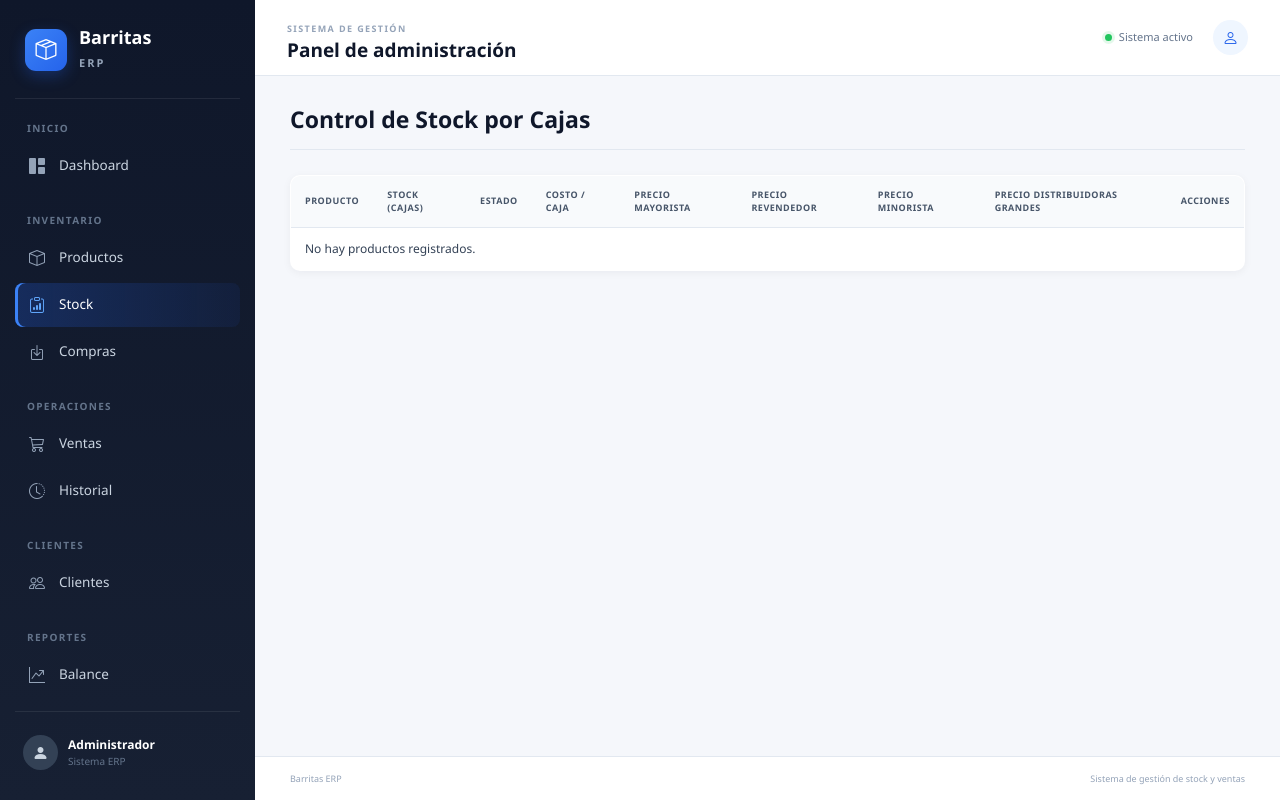
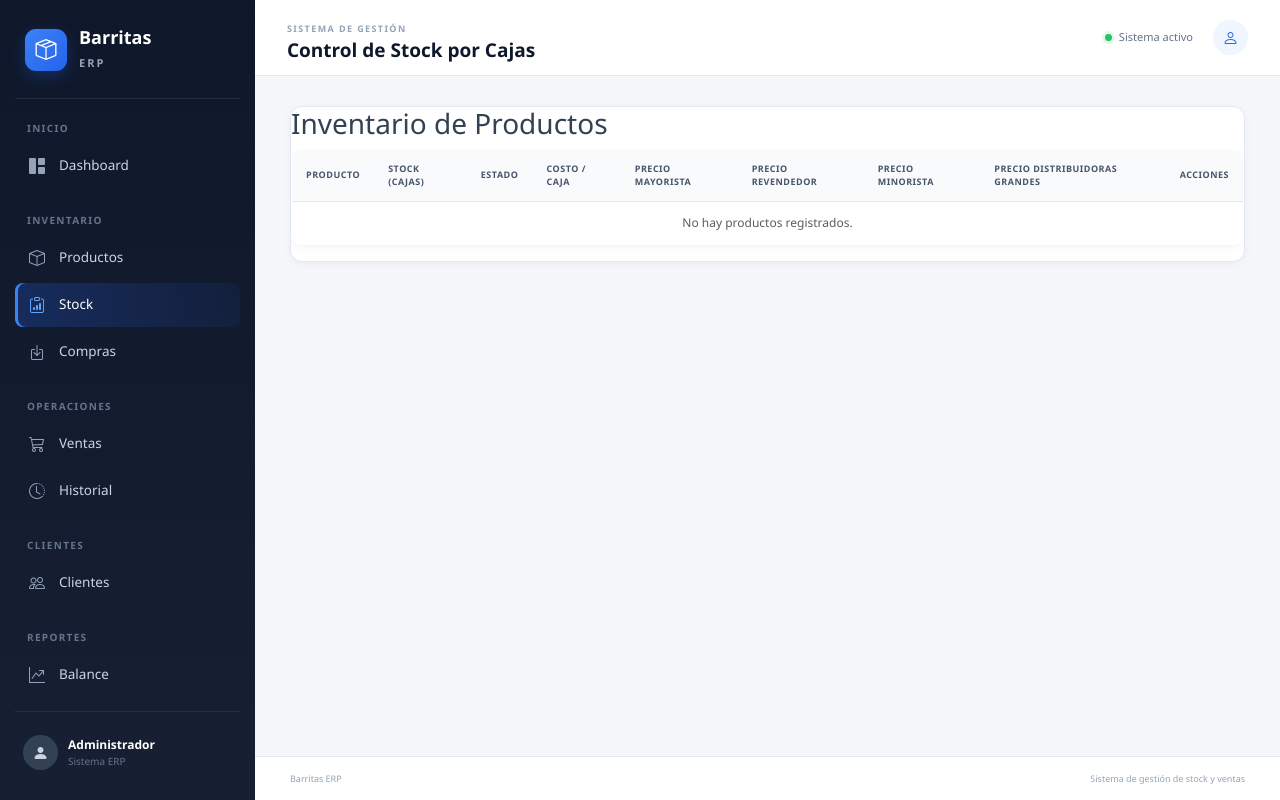
Before and after one commit to FrancoLince/barritas-stock, a Flask app: page /stock in a window 1280 px wide. Run offline with Flask 3, Linux system fonts and the light colour scheme; a user stored in the database is signed in; data comes from the database, SQL or seed files in the repository; data that the repository does not hold is empty.

Commit message:
Update stock.html

```diff
--- a/templates/stock.html
+++ b/templates/stock.html
@@ -1,11 +1,16 @@
 {% extends 'base.html' %}
 
+{% block title %}Stock | Barritas ERP{% endblock %}
+{% block page_title %}Control de Stock por Cajas{% endblock %}
+
 {% block content %}
-<header>
-    <h1>Control de Stock por Cajas</h1>
-</header>
+<div class="erp-card">
+    <div class="card-header-custom">
+        <h3>Inventario de Productos</h3>
+    </div>
 
-<table class="table">
+    <div class="table-responsive">
+        <table class="table align-middle">
             <thead>
                 <tr>
                     <th>Producto</th>
@@ -15,41 +20,43 @@
                     {% for tipo in tipos_cliente %}
                         <th>Precio {{ tipo.nombre }}</th>
                     {% endfor %}
-            <th>Acciones</th>
+                    <th class="text-end">Acciones</th>
                 </tr>
             </thead>
             <tbody>
                 {% for prod in productos %}
                 <tr>
                     <td><strong>{{ prod.nombre }}</strong> ({{ prod.sabor }})</td>
-            <td><span class="stock-badge">{{ prod.stock_cajas }} cajas</span></td>
+                    <td><span class="stock-badge">{{ prod.stock_cajas | default(0) }} cajas</span></td>
                     <td>
                         {% if prod.estado_stock == 'AGOTADO' %}
-                    <span class="badge danger">🔴 AGOTADO</span>
+                            <span class="status-badge danger">🔴 AGOTADO</span>
                         {% elif prod.estado_stock == 'STOCK BAJO' %}
-                    <span class="badge warning">⚠️ STOCK BAJO</span>
+                            <span class="status-badge warning">⚠️ STOCK BAJO</span>
                         {% else %}
-                    <span class="badge success">🟢 OK</span>
+                            <span class="status-badge success">🟢 OK</span>
                         {% endif %}
                     </td>
-            <td>${{ "{:,.2f}".format(prod.costo_caja) }}</td>
+                    <td>${{ "{:,.2f}".format(prod.costo_caja | default(0)) }}</td>
                     {% for tipo in tipos_cliente %}
-                <td>${{ "{:,.2f}".format(precios[prod.id].get(tipo.nombre, 0.0)) }}</td>
+                        <td>${{ "{:,.2f}".format(precios[prod.id].get(tipo.nombre, 0.0) | default(0)) }}</td>
                     {% endfor %}
-            <td>
-                <a href="{{ url_for('editar_producto', producto_id=prod.id) }}" class="btn btn-action-edit">✏️ Ajustar</a>
-            </td>
-            <td>
-                <form action="{{ url_for('eliminar_producto', producto_id=prod.id) }}" method="POST" class="inline-form" onsubmit="return confirm('¿Seguro que deseas eliminar este producto?');">
-                    <button type="submit" class="btn btn-action-delete">🗑️ Eliminar</button>
+                    <td class="text-end">
+                        <div class="d-inline-flex gap-1">
+                            <a href="{{ url_for('editar_producto', producto_id=prod.id) }}" class="btn btn-sm btn-outline-warning">✏️ Ajustar</a>
+                            <form action="{{ url_for('eliminar_producto', producto_id=prod.id) }}" method="POST" class="d-inline" data-confirm="¿Seguro que deseas eliminar este producto?">
+                                <button type="submit" class="btn btn-sm btn-outline-danger">🗑️ Eliminar</button>
                             </form>
+                        </div>
                     </td>
                 </tr>
                 {% else %}
                 <tr>
-            <td colspan="{{ 5 + tipos_cliente|length }}">No hay productos registrados.</td>
+                    <td colspan="{{ 5 + tipos_cliente|length }}" class="text-center text-muted">No hay productos registrados.</td>
                 </tr>
                 {% endfor %}
             </tbody>
         </table>
+    </div>
+</div>
 {% endblock %}
```
Lines whose indentation alone changed are shown as unchanged.
